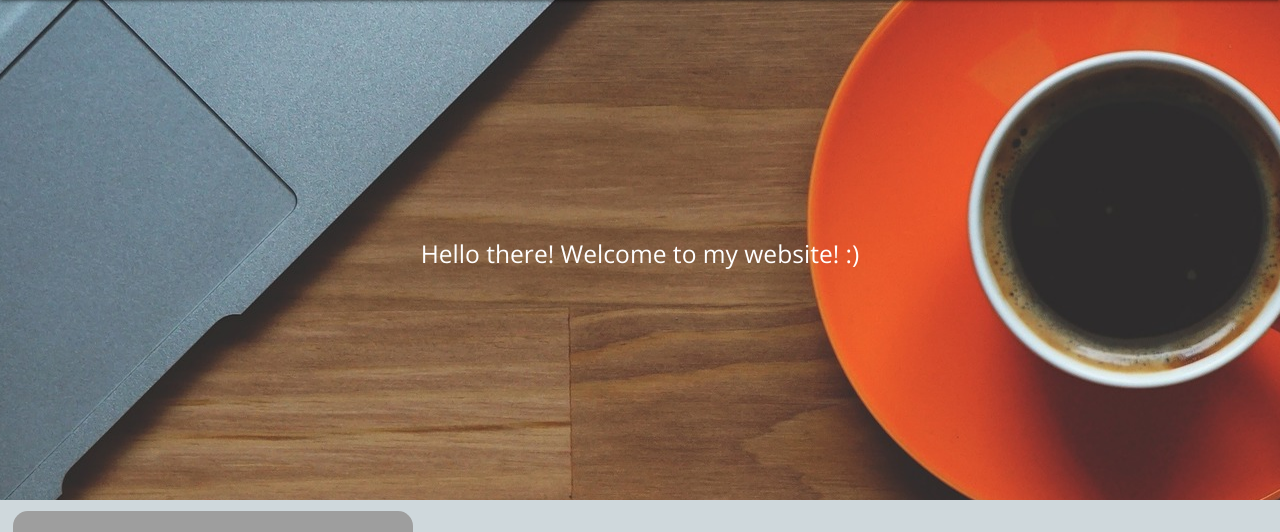
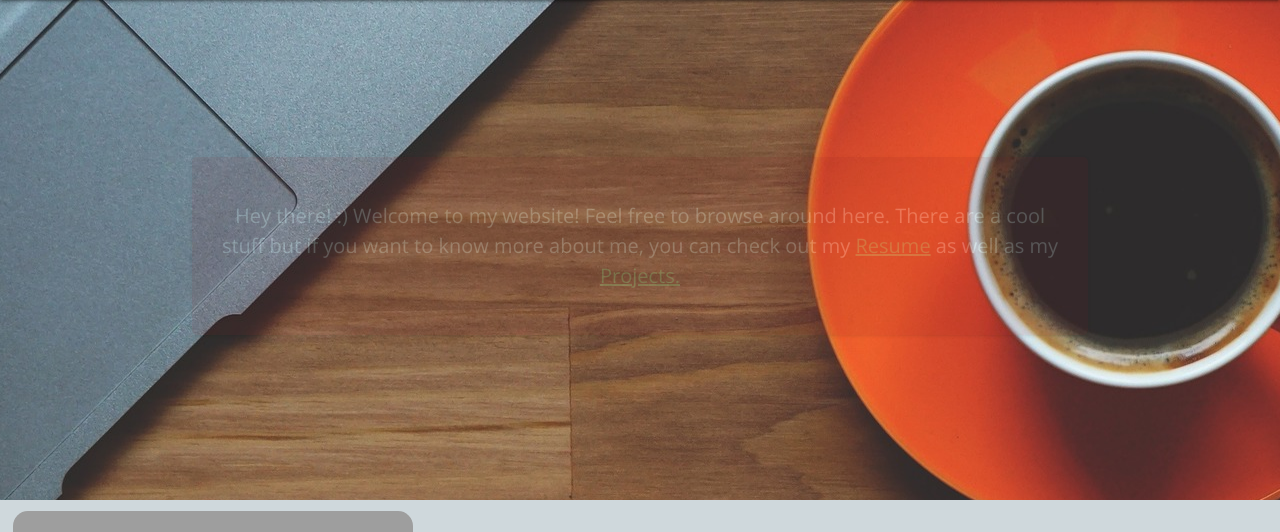
Before and after one commit to prudentprogrammer/My-Personal-Website, a Flask app: page / in a window 1280 px wide. Shown: the part 64-596 px from the top of the page. Run offline with Flask 2, Linux system fonts and the light colour scheme; some libraries are stand-ins or nearby versions; grey boxes are pictures that could not be loaded.

Commit message:
Added about me info on the index page

```diff
--- a/static/index.css
+++ b/static/index.css
@@ -17,3 +17,16 @@ nav ul {
   font-weight: 300;
   color: #00264d;
 }
+
+.card-panel{
+  //color: #500e0e9c;
+  background-color: rgba(132, 29, 33, 0.5);
+  opacity: 20%;
+  font-size: 20px;
+  border-radius: 5px;
+}
+
+.card-panel>p>a{
+  color: #90EE90;
+  text-decoration: underline;
+}
--- a/templates/education.html
+++ b/templates/education.html
@@ -47,7 +47,7 @@
     </div>
 
     <div class="container section">
-      <h5>Classes Taken</h5>
+      <h5>Courses Completed</h5>
 
       <ul class="collapsible popout">
         <li class="active">
--- a/templates/index.html
+++ b/templates/index.html
@@ -14,7 +14,11 @@
   {% block mainBody %}
     <div class="parallax-container valign-wrapper">
         <div class="container center">
-            <h5 class="header col s12 light white-text ">Hello there! Welcome to my website! :) </h5>
+            <div class="card-panel" >
+              <p class="white-text">
+                Hey there! :) Welcome to my website! Feel free to browse around here. There are a cool stuff but if you want to know more about me, you can check out my <a href="">Resume</a> as well as my <a href="">Projects.</a>
+              </p>
+            </div>
         </div>
       <div class="parallax"><img src="{{ url_for('static', filename='cup_of_coffee.jpg') }}"></div>
     </div>
```
